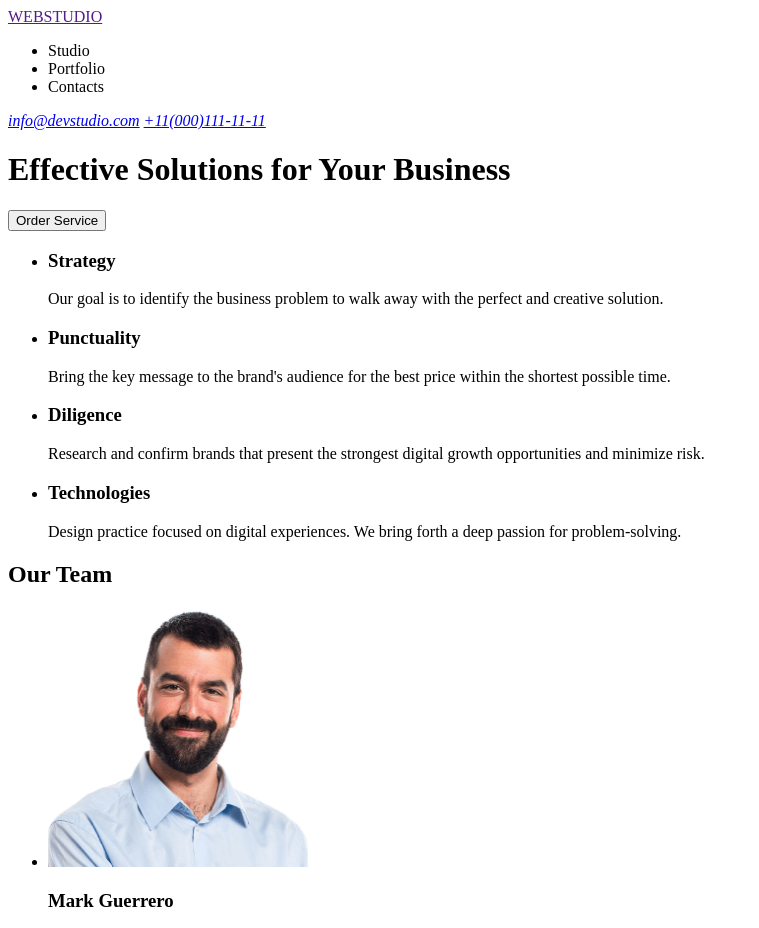
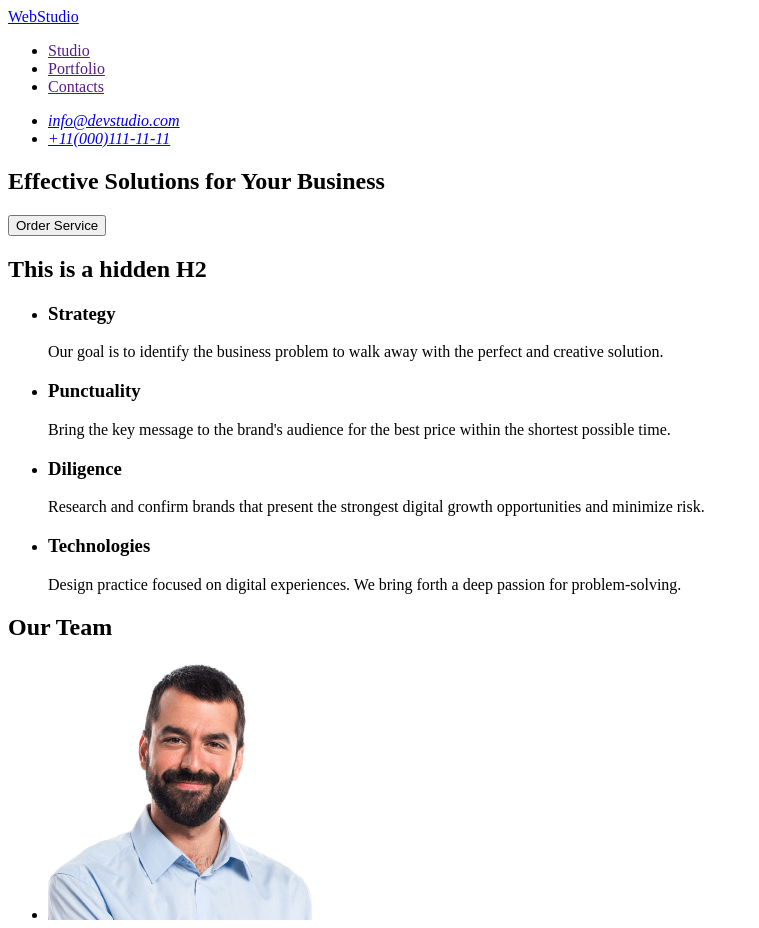
Before and after one commit to MariaYefimenko/goit-markup-hw-01, a plain HTML site: page index.html in a window 1280 px wide. Shown: the top 928 px of the page, without its empty margins (0-759 px from the left). Drawn offline with Linux system fonts and the light colour scheme.

Commit message:
update HW1.html

```diff
--- a/index.html
+++ b/index.html
@@ -1,51 +1,61 @@
 <!DOCTYPE html>
 <html lang="en">
+
 <head>
     <meta charset="UTF-8">
     <meta name="viewport" content="width=device-width, initial-scale=1.0">
-    <title>Web Studio (Version 5.0)-Figma</title>
+    <title>Web Studio (Version 5.0) - Figma</title>
 </head>
 
+<body>
     <header>
-        <a href="">WEBSTUDIO</a>
         <nav>
+            <a href="./index.htm">WebStudio</a>
             <ul>
-        <li>Studio</li>
-        <li>Portfolio</li>
-        <li>Contacts</li>
+                <li><a href="">Studio</a></li>
+                <li><a href="">Portfolio</a></li>
+                <li><a href="">Contacts</a></li>
             </ul>
         </nav>
         <address>
+            <ul>
+                <li>
                     <a href="mailto:info@devstudio.com">info@devstudio.com</a>
-    <a href="tel:+11(000)111-11-11">+11(000)111-11-11</a>
+                </li>
+                <li>
+                    <a href="tel:+11(000)1111111">+11(000)111-11-11</a>
+                </li>
+            </ul>
         </address>
     </header>
 
     <main>
+        <section>
             <h1>Effective Solutions for Your Business</h1>
             <button type="button">Order Service</button>
+        </section>
         <section>
+            <h2 class="hidden-h2">This is a hidden H2</h2>
             <ul>
                 <li>
                     <h3>Strategy</h3>
-            <p>Our goal is to identify the business
-            problem to walk away with the perfect and creative solution.
+                    <p>Our goal is to identify the business problem to walk away with the perfect and creative solution.
                     </p>
                 </li>
                 <li>
                     <h3>Punctuality</h3>
-            <p>Bring the key message to the brand's audience for the best price within the shortest possible time.
-            </p>
+                    <p>Bring the key message to the brand's audience for the best price within the shortest possible
+                        time.</p>
                 </li>
                 <li>
                     <h3>Diligence</h3>
-            <p>Research and confirm brands that present the strongest digital growth opportunities and minimize risk.
-            </p>
+                    <p>Research and confirm brands that present the strongest digital growth opportunities and minimize
+                        risk.</p>
                 </li>
                 <li>
                     <h3>Technologies</h3>
-            <p>Design practice focused on digital experiences. We bring forth a deep passion for problem-solving.
-            </p>
+                    <p>Design practice focused on digital experiences. We bring forth a deep passion for
+                        problem-solving.</p>
                 </li>
             </ul>
         </section>
@@ -53,33 +63,33 @@
             <h2>Our Team</h2>
             <ul>
                 <li>
-        <img src="./images/team-1.png" alt="Mark Guerrero" width="260" height="260"/>
+                    <img src="./images/team-1.png" alt="Mark Guerrero" width="264" height="260" />
                     <h3>Mark Guerrero</h3>
                     <p>Product Designer</p>
                 </li>
                 <li>
-        <img src="./images/team-2.png" alt="Tom Ford" width="260" height="260"/>
+                    <img src="./images/team-2.png" alt="Tom Ford" width="264" height="260" />
                     <h3>Tom Ford</h3>
                     <p>Frontend Developer</p>
                 </li>
                 <li>
-        <img src="./images/team-3.png" alt="Camila Garcia" width="260" height="260"/>
+                    <img src="./images/team-3.png" alt="Camila Garcia" width="264" height="260" />
                     <h3>Camila Garcia</h3>
                     <p>Marketing</p>
                 </li>
                 <li>
-        <img src="./images/team-4.png" alt="Daniel Wilson" width="260" height="260"/>
+                    <img src="./images/team-4.png" alt="Daniel Wilson" width="264" height="260" />
                     <h3>Daniel Wilson</h3>
                     <p>UI Designer</p>
                 </li>
             </ul>
         </section>
     </main>
+
     <footer>
-    <a href="">WEBSTUDIO
-    </a>
-    <p>Increase the flow of customers and sales for your business with digital marketing & growth solutions.
-    </p>
+        <a href="./index.html">WebStudio</a>
+        <p>Increase the flow of customers and sales for your business with digital marketing & growth solutions.</p>
     </footer>
 </body>
+
 </html>
```
Lines whose indentation alone changed are shown as unchanged.
